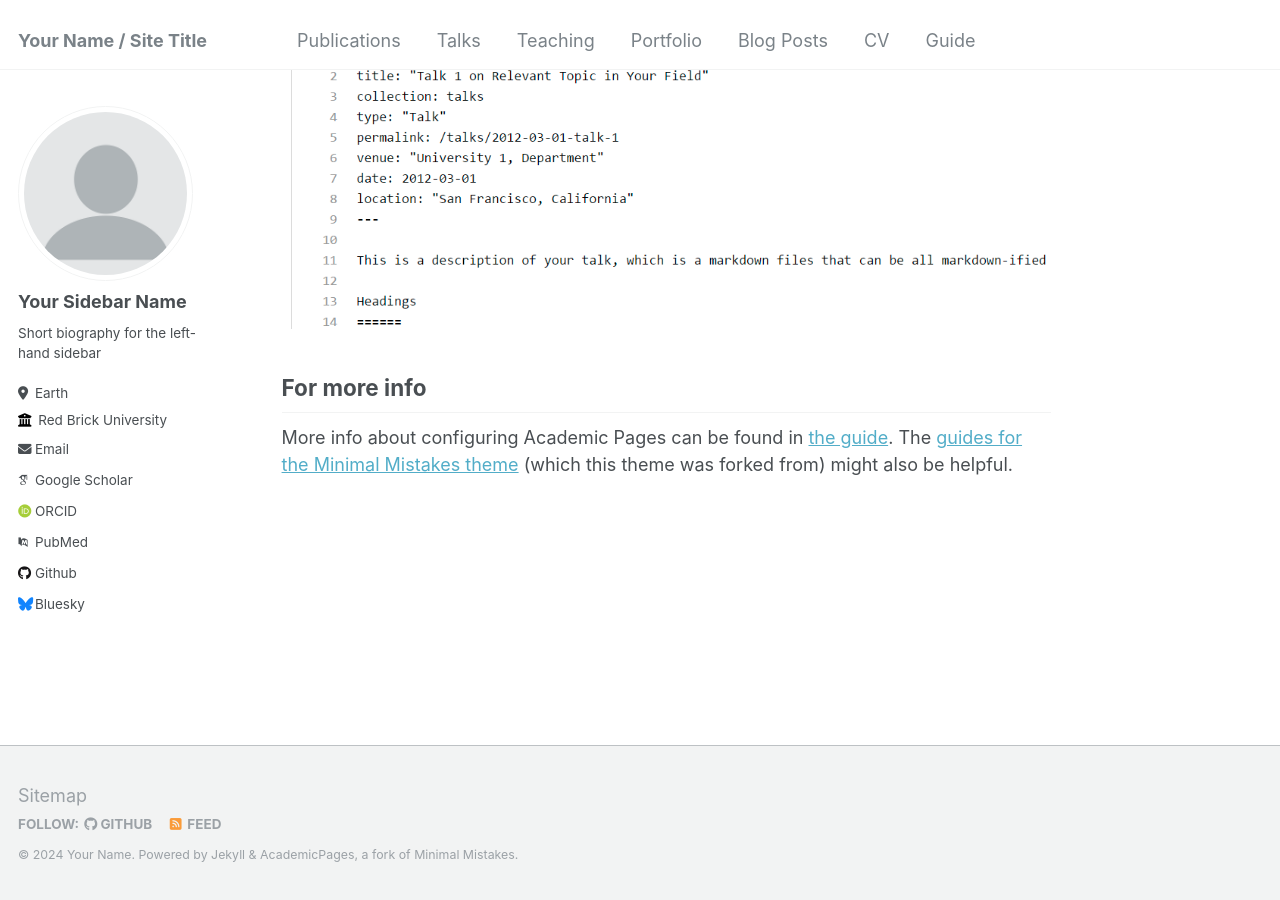
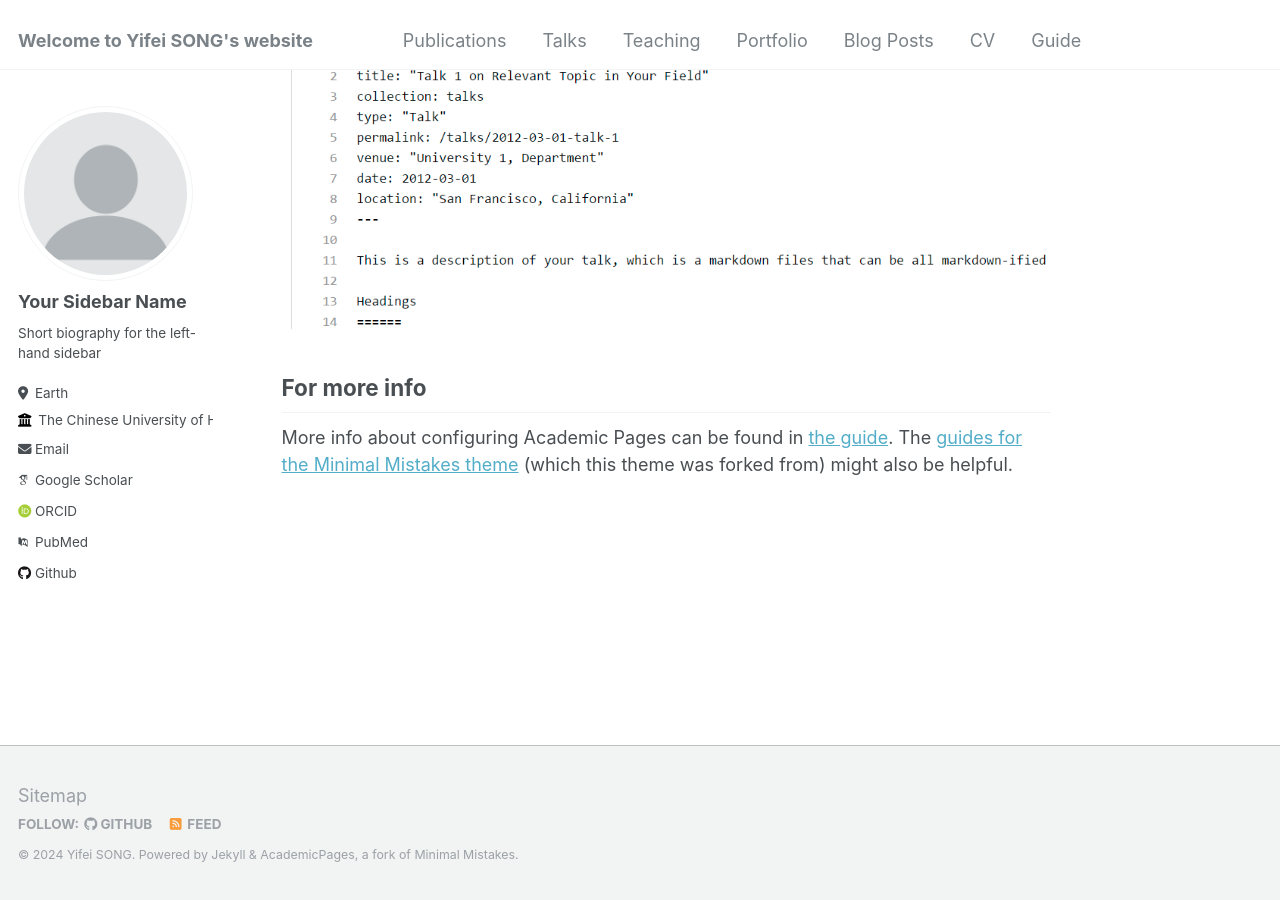
Before and after one commit to HiFei4869/HiFei4869.github.io, a Jekyll site: the page built from _pages/about.md, in a window 1280 px wide and 900 px high, scrolled down 2660 px. Built offline with Jekyll 4.4.1, drawn with Linux system fonts in a browser that asks for light colours; some web fonts are replaced.

Commit message:
Update _config.yml

```diff
--- a/_config.yml
+++ b/_config.yml
@@ -8,13 +8,13 @@
 
 # Basic Site Settings
 locale                   : "en-US"
-title                    : "Your Name / Site Title"
+title                    : "Welcome to Yifei SONG's website"
 title_separator          : "-"
-name                     : &name "Your Name"
-description              : &description "personal description"
-url                      : https://academicpages.github.io # the base hostname & protocol for your site e.g. "https://mmistakes.github.io"
+name                     : &name "Yifei SONG"
+description              : &description "student"
+url                      : https://HiFei4869.github.io # the base hostname & protocol for your site e.g. "https://mmistakes.github.io"
 baseurl                  : "" # the subpath of your site, e.g. "/blog"
-repository               : "academicpages/academicpages.github.io"
+repository               : "HiFei4869/HiFei4869.github.io"
 
 # Site Author - The following control what appear as part of the author content on the side bar.
 #               If a field is blank the icon and link will not appear, otherwise it will be shown.
@@ -26,9 +26,9 @@ author:
   pronouns         : # example: "she/her"
   bio              : "Short biography for the left-hand sidebar"
   location         : "Earth"
-  employer         : "Red Brick University"
+  employer         : "The Chinese University of Hong Kong"
   uri              : # URL
-  email            : "none@example.org"
+  email            : "christine.yifei.song@outlook.com"
 
   # Academic websites
   arxiv            : # URL - Update with the correct link to your profile
@@ -48,30 +48,9 @@ author:
   stackoverflow    : # User number or user number and name (i.e., use "1" or "1/jeff-atwood")
 
   # Social media
-  bluesky          : "bsky.app" # Replace this with you Bluesky username
-  facebook         : # Username
-  flickr           : # Username
-  foursquare       : # Username
-  goodreads        : # Username
-  google_plus      : # Username
-  keybase          : # Username
   instagram        : # Username
-  lastfm           : # Username
   linkedin         : # Username
-  mastodon         : # URL
-  medium           : # URL
-  pinterest        : # Username
-  soundcloud       : # Username
-  steam            : # Username
-  telegram         : # URL
-  tumblr           : # Username
-  twitter          : # Username for X / Twitter
-  vine             : # Username
-  weibo            : # Username
-  wikipedia        : # Username
-  xing             : # Username
-  youtube          : # Username
-  zhihu            : # URL
+
 
 
 # Site Settings
```
